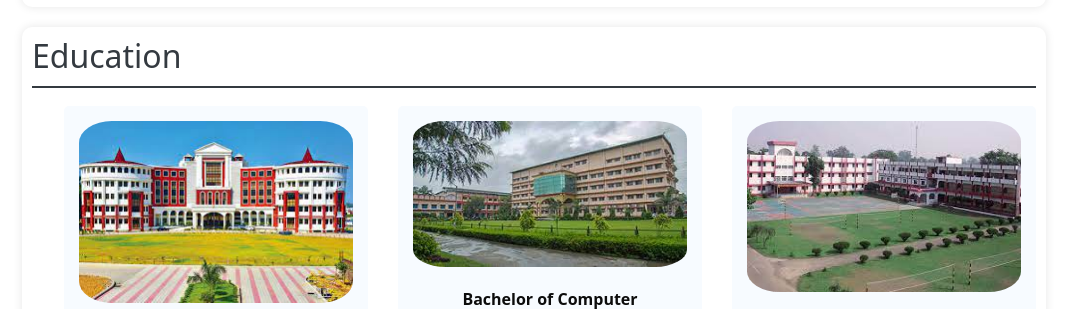
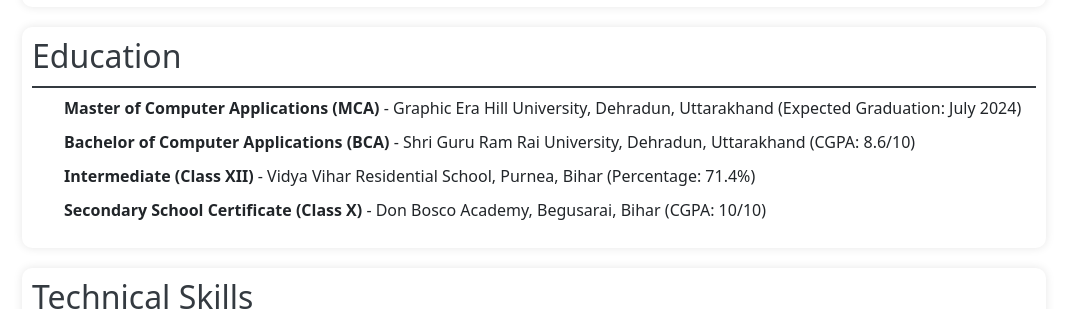
Before and after one commit to vivekGitLearn/portfolio, a plain HTML site: page index.html in a window 1280 px wide. Shown: the part 793-1102 px from the top of the page, without its empty margins (106-1173 px from the left). Drawn offline with nearby package versions, Linux system fonts and the light colour scheme.

Commit message:
Revert "add image"
This reverts commit ca371cd965ee1979ab9c4ba50e9edd62d973ae28.

```diff
--- a/index.css
+++ b/index.css
@@ -73,7 +73,7 @@ a:hover {
 .skill {
     flex: 0 0 calc(33.3333% - 20px);
     background-color: #f7fbff;
-    color: #0c0c0c;
+    color: #fff;
     padding: 15px;
     margin: 10px 0;
     border-radius: 5px;
--- a/index.html
+++ b/index.html
@@ -69,16 +69,16 @@
 
     <section>
         <h2 id="Education">Education</h2>
-        <ul class="skills-card" >
-            <li class="skill"><img src="/img/graphic_era.jpeg" alt="graphic era" srcset=""><p><strong style="text-decoration-color: black;">Master of Computer Applications (MCA)</strong> - Graphic Era Hill University, Dehradun,
+        <ul>
+            <li><strong>Master of Computer Applications (MCA)</strong> - Graphic Era Hill University, Dehradun,
                 Uttarakhand
-                (Expected Graduation: July 2024)</p></li>
-            <li class="skill"><img src="/img/sgrr.jpeg" alt="sgrrits"><p><strong>Bachelor of Computer Applications (BCA)</strong> - Shri Guru Ram Rai University, Dehradun,
-                Uttarakhand (CGPA: 8.6/10)</p></li>
-            <li class="skill"><img src="/img/vvrs.jpeg" alt="vvrs" srcset=""><p><strong>Intermediate (Class XII)</strong> - Vidya Vihar Residential School, Purnea, Bihar (Percentage:
-                71.4%)</p></li>
-            <li class="skill"><img src="/img/donboso.JPG" alt="don boso" srcset=""><p><strong>Secondary School Certificate (Class X)</strong> - Don Bosco Academy, Begusarai, Bihar (CGPA:
-                10/10)</p>
+                (Expected Graduation: July 2024)</li>
+            <li><strong>Bachelor of Computer Applications (BCA)</strong> - Shri Guru Ram Rai University, Dehradun,
+                Uttarakhand (CGPA: 8.6/10)</li>
+            <li><strong>Intermediate (Class XII)</strong> - Vidya Vihar Residential School, Purnea, Bihar (Percentage:
+                71.4%)</li>
+            <li><strong>Secondary School Certificate (Class X)</strong> - Don Bosco Academy, Begusarai, Bihar (CGPA:
+                10/10)
             </li>
         </ul>
     </section>
```
Also changed, not shown: img/donboso.JPG (deleted), img/graphic_era.jpeg (deleted), img/sgrr.jpeg (deleted), img/vvrs.jpeg (deleted).
